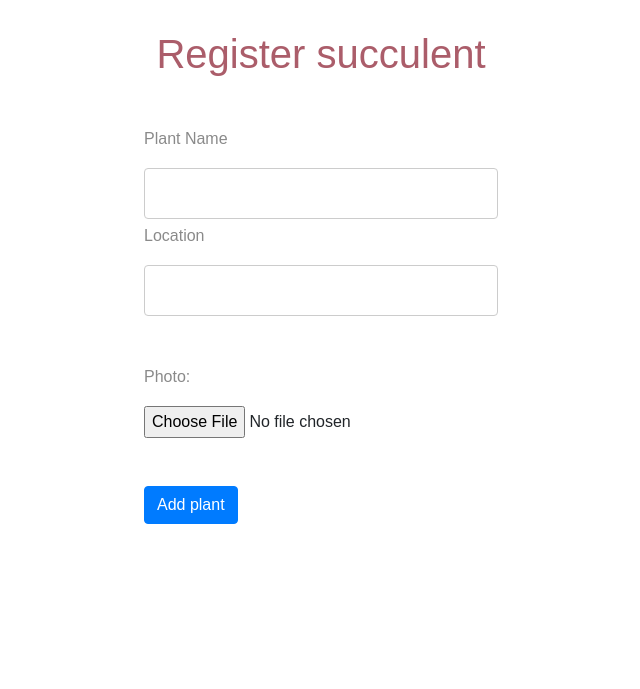
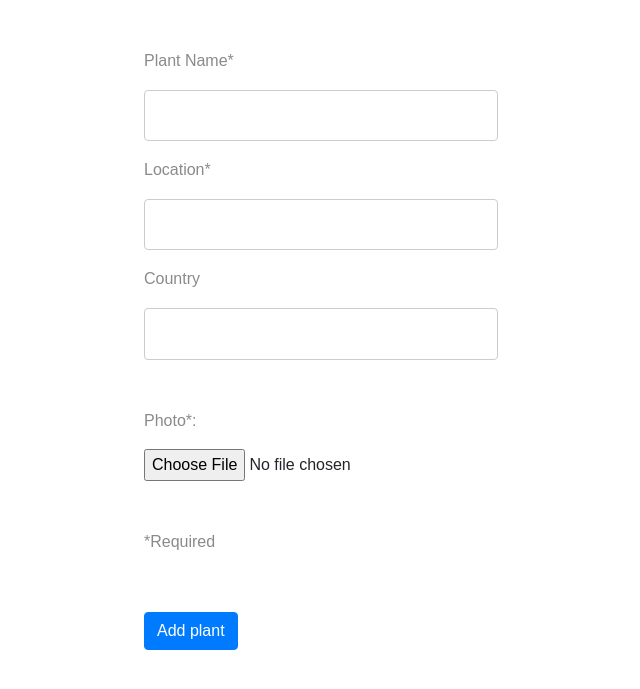
Before and after one commit to mattpavord/cactus, a Django app: page /raincheck/catalogue_plant/ in a window 1280 px wide. Shown: the part 98-787 px from the top of the page, without its empty margins (319-959 px from the left). Run offline with Django 3.2, Linux system fonts and the light colour scheme; the visitor is signed in with stand-in values (Sample User, id 1).

Commit message:
Add location.country to catalogue plant form

```diff
--- a/raincheck/forms.py
+++ b/raincheck/forms.py
@@ -4,4 +4,5 @@ from django import forms
 class CataloguePlantForm(forms.Form):
     plant_name = forms.CharField(max_length=100)
     location = forms.CharField(max_length=100)
+    country = forms.CharField(max_length=50, required=False)
     image = forms.ImageField()
--- a/raincheck/templates/raincheck/catalogue_plant.html
+++ b/raincheck/templates/raincheck/catalogue_plant.html
@@ -2,15 +2,19 @@
 
 {% block content %}
     <div class="container form-group skinny-form">
-        <h1 class="burgundy-title"> Register succulent </h1>
         <form method="post" enctype="multipart/form-data">{% csrf_token %}
-            <p class="form-text mt-5">Plant Name</p>
+            <p class="form-text mt-5">Plant Name*</p>
             {{ form.plant_name }}
-            <p class="form-text">Location</p>
+            <p class="form-text mt-3">Location*</p>
             {{ form.location }}
-            <p class="form-text mt-5">Photo:</p>
+            <p class="form-text mt-3">Country</p>
+            {{ form.country }}
+            <p class="form-text mt-5">Photo*:</p>
             {{ form.image }}
-            <input type="submit" value="Add plant" class="mt-5 btn btn-primary">
+            <br>
+            <p class="form-text mt-5">*Required</p>
+            <br>
+            <input type="submit" value="Add plant" class="mt-3 btn btn-primary">
         </form>
     </div>
 {% endblock %}
--- a/raincheck/views.py
+++ b/raincheck/views.py
@@ -29,7 +29,8 @@ def catalogue_plant(request):
             image = form.cleaned_data['image']
             plant_name = form.cleaned_data['plant_name']
             location = form.cleaned_data['location']
-            location = Location.objects.create(region=location)
+            country = form.cleaned_data.get('country')
+            location = Location.objects.create(region=location, country=country)
             Plant.objects.create(
                 location=location,
                 name=plant_name,
```
